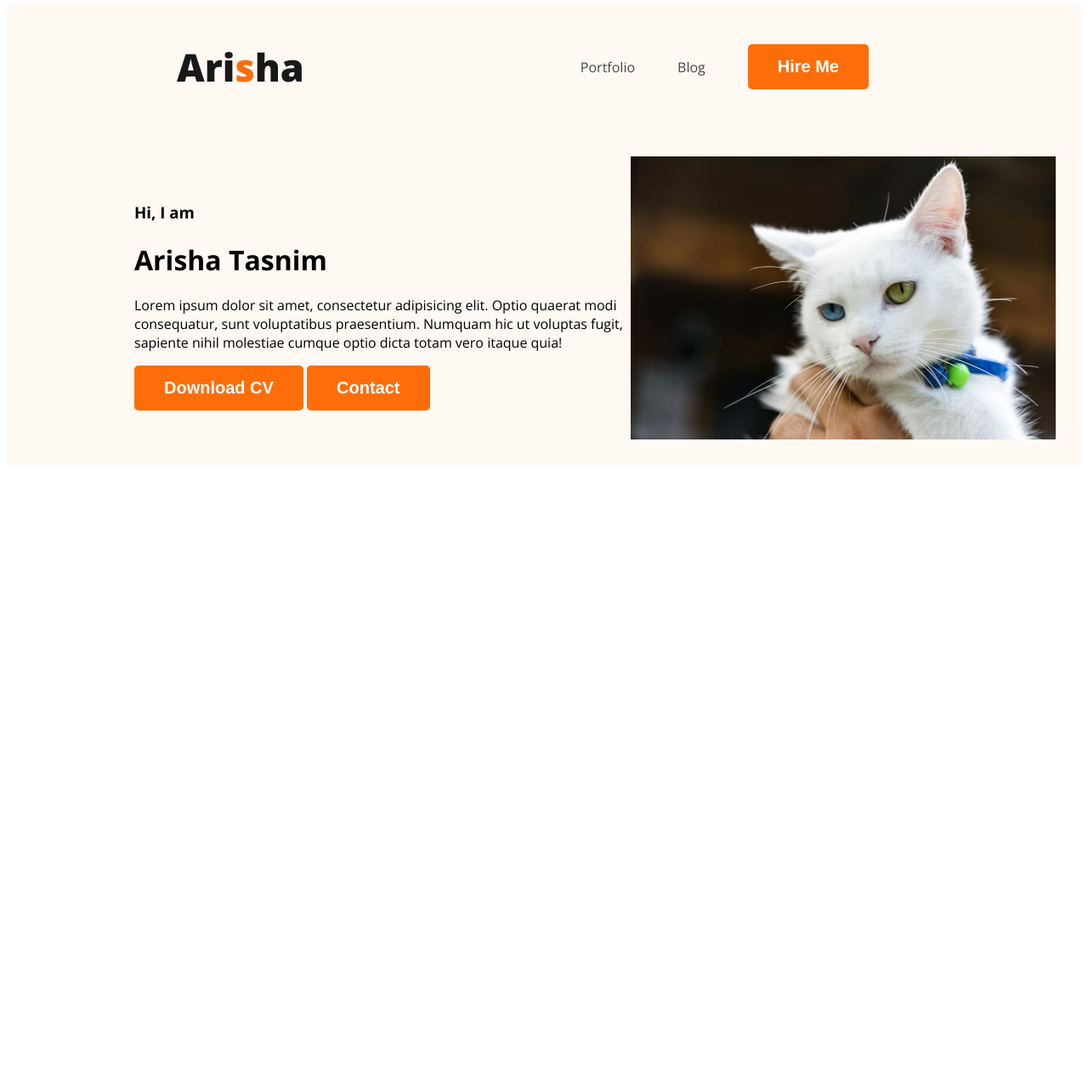
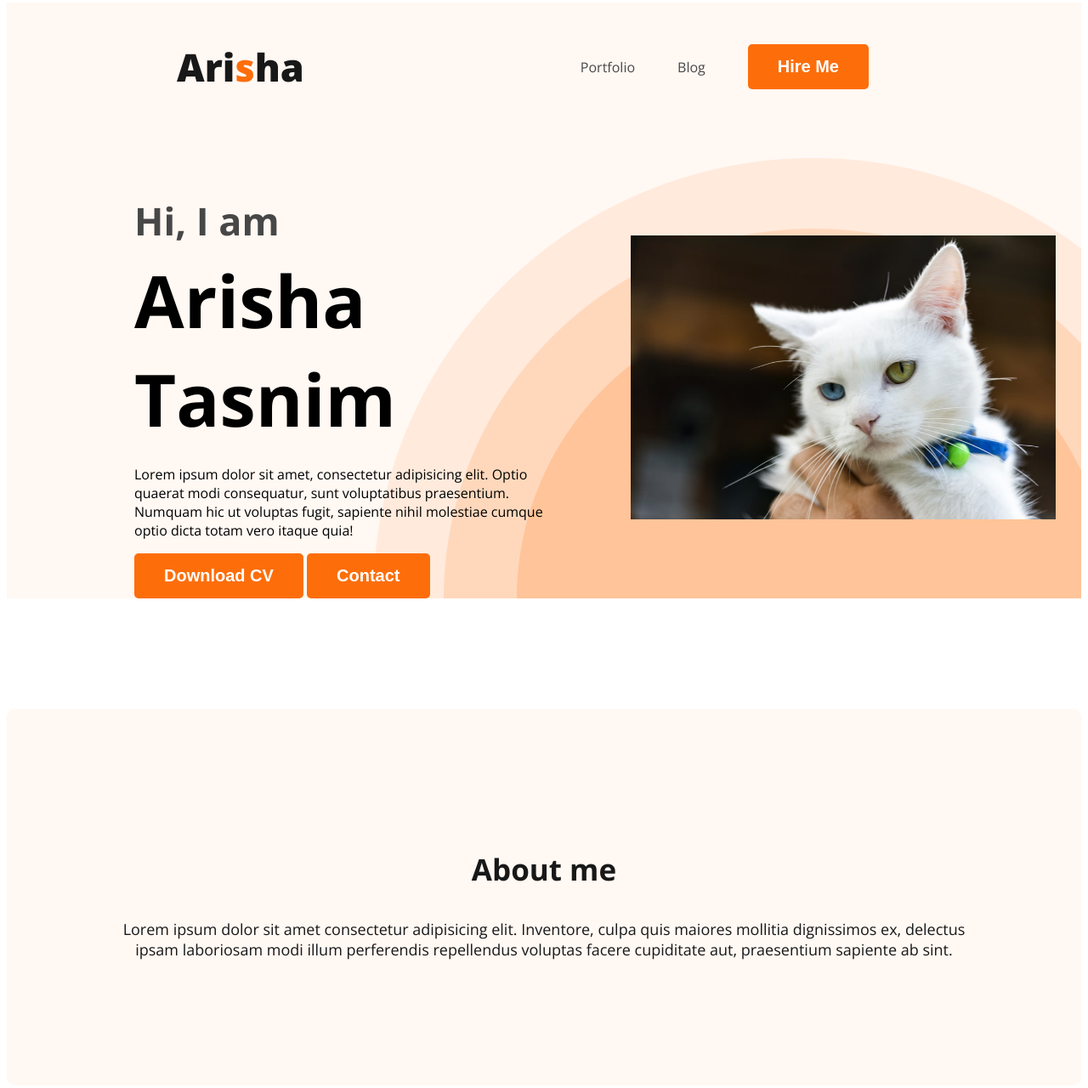
Before and after one commit to Tasnuba190135/Web-Portfolio, a plain HTML site: page index.html in a window 1280 px wide. Shown: the part 5-1285 px from the top of the page at 85% size. Before the commit the page ends 800 px from the top, so only its background shows below. Drawn offline with nearby package versions, Linux system fonts and the light colour scheme.

Commit message:
about section added

```diff
--- a/index.html
+++ b/index.html
@@ -20,10 +20,10 @@
             </ul>
         </nav>
         <div class="banner">
-            <div class="banner-contentg">
+            <div class="banner-content">
                 <h3 class="banner-greeting">Hi, I  am</h3>
                 <h1 class="banner-title">Arisha Tasnim</h1>
-                <p>Lorem ipsum dolor sit amet, consectetur adipisicing elit. Optio quaerat modi consequatur, sunt voluptatibus praesentium. Numquam hic ut voluptas fugit, sapiente nihil molestiae cumque optio dicta totam vero itaque quia!</p>
+                <p class="banner-description">Lorem ipsum dolor sit amet, consectetur adipisicing elit. Optio quaerat modi consequatur, sunt voluptatibus praesentium. Numquam hic ut voluptas fugit, sapiente nihil molestiae cumque optio dicta totam vero itaque quia!</p>
                 <button class="btn-primary">Download CV</button>
                 <button class="btn-primary">Contact</button>
             </div>
@@ -31,6 +31,11 @@
         </div>
     </header>
     <main>
+        <section class="about">
+            <h3 class="section-title">About me</h3>
+            <p class="section-description">Lorem ipsum dolor sit amet consectetur adipisicing elit. Inventore, culpa quis maiores mollitia dignissimos ex, delectus ipsam laboriosam modi illum perferendis repellendus voluptas facere cupiditate aut, praesentium sapiente ab sint.
+            </p>
+        </about>
 
     </main>
     <footer>
--- a/styles/portfolio.css
+++ b/styles/portfolio.css
@@ -13,6 +13,17 @@ body{
     font-size: 20px;
     font-weight: 700;
     padding: 15px 35px;
+}
+.section-title{
+    color:#181818;
+    text-align: center;
+    font-size: 35px;
+    font-weight: 700;
+}
+.section-description{
+    color: #181818;
+    text-align: center;
+    font-size: 18px;
 }
 /* nav related css */
 nav{
@@ -43,12 +54,40 @@ nav a{
 /* header related style */
 .header{
     background-color: #FFF8F3;
+    background-image: url('../images/header_bg.png') ;
+    background-repeat: no-repeat;
+    background-position: bottom right;
 }
 .banner{
-    padding: 30px 30px 30px 150px;
+    padding: 30px 30px 0px 150px;
     display: flex;
     align-items: center;
+    justify-content: space-between;
+}
+.banner-content{
+    max-width: 500px;
 }
 .banner .profile-pic{
     width: 500px;
 }
+.banner-greeting{
+    font-size: 45px;
+    color: #474747;
+    margin-bottom: 0px;
+}
+
+.banner-title{
+    font-size: 85px;
+    font-weight: 700;
+    margin-top: 5px;
+    margin-bottom: 20px;
+}
+/* main section styles */
+
+/* about section styles */
+.about{
+    padding: 130px;
+    border-radius: 10px;
+    background: #FFF8F3;
+    margin: 130px 0px;
+}
```
